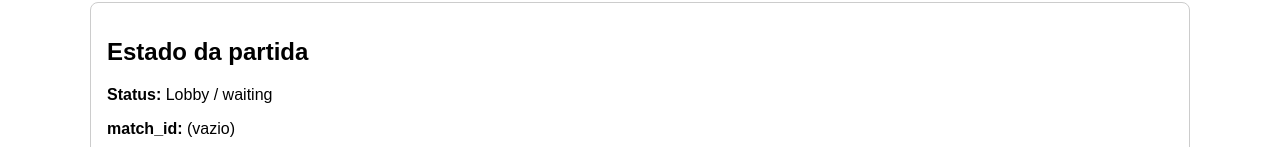
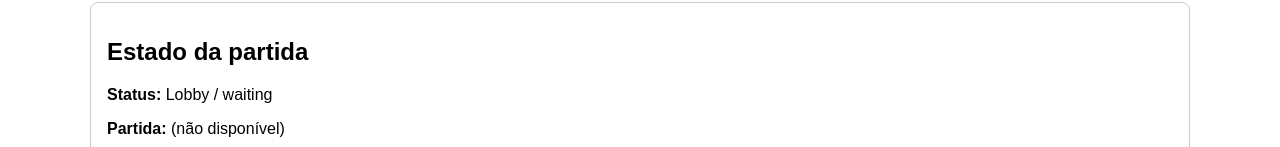
Before and after one commit to pbonafina/patxanga-core, a Next.js app in the folder frontend/: page / in a window 1280 px wide. Shown: the part 653-800 px from the top of the page. Built offline with nearby package versions, Linux system fonts and the light colour scheme; no server answers.

Commit message:
Refinada linguagem da MatchStatusPanel

```diff
--- a/frontend/components/MatchStatusPanel.tsx
+++ b/frontend/components/MatchStatusPanel.tsx
@@ -29,8 +29,8 @@ export function MatchStatusPanel({
     <section style={{ marginTop: 24, padding: 16, border: "1px solid #ccc", borderRadius: 8 }}>
       <h2>Estado da partida</h2>
       <p><strong>Status:</strong> {stateLabel}</p>
-      <p><strong>match_id:</strong> {matchId || "(vazio)"}</p>
-      <p><strong>jogadores:</strong> {playersCount}</p>
+      <p><strong>Partida:</strong> {matchId || "(não disponível)"}</p>
+      <p><strong>Jogadores:</strong> {playersCount}</p>
 
       <button
         type="button"
@@ -42,11 +42,11 @@ export function MatchStatusPanel({
 
       {showDebug ? (
         <div style={{ marginTop: 12 }}>
-          <p><strong>player_id resolvido:</strong> {playerId || "(nulo)"}</p>
-          <p><strong>current_turn_player_id:</strong> {currentTurnPlayerId || "(nulo)"}</p>
-          <p><strong>winner_player_id:</strong> {winnerPlayerId || "(nulo)"}</p>
-          <p><strong>started_at:</strong> {startedAt || "(nulo)"}</p>
-          <p><strong>finished_at:</strong> {finishedAt || "(nulo)"}</p>
+          <p><strong>player_id resolvido:</strong> {playerId || "(não disponível)"}</p>
+          <p><strong>current_turn_player_id:</strong> {currentTurnPlayerId || "(não disponível)"}</p>
+          <p><strong>winner_player_id:</strong> {winnerPlayerId || "(não disponível)"}</p>
+          <p><strong>started_at:</strong> {startedAt || "(não disponível)"}</p>
+          <p><strong>finished_at:</strong> {finishedAt || "(não disponível)"}</p>
           <p><strong>turn_number:</strong> {turnNumber}</p>
         </div>
       ) : null}
```
